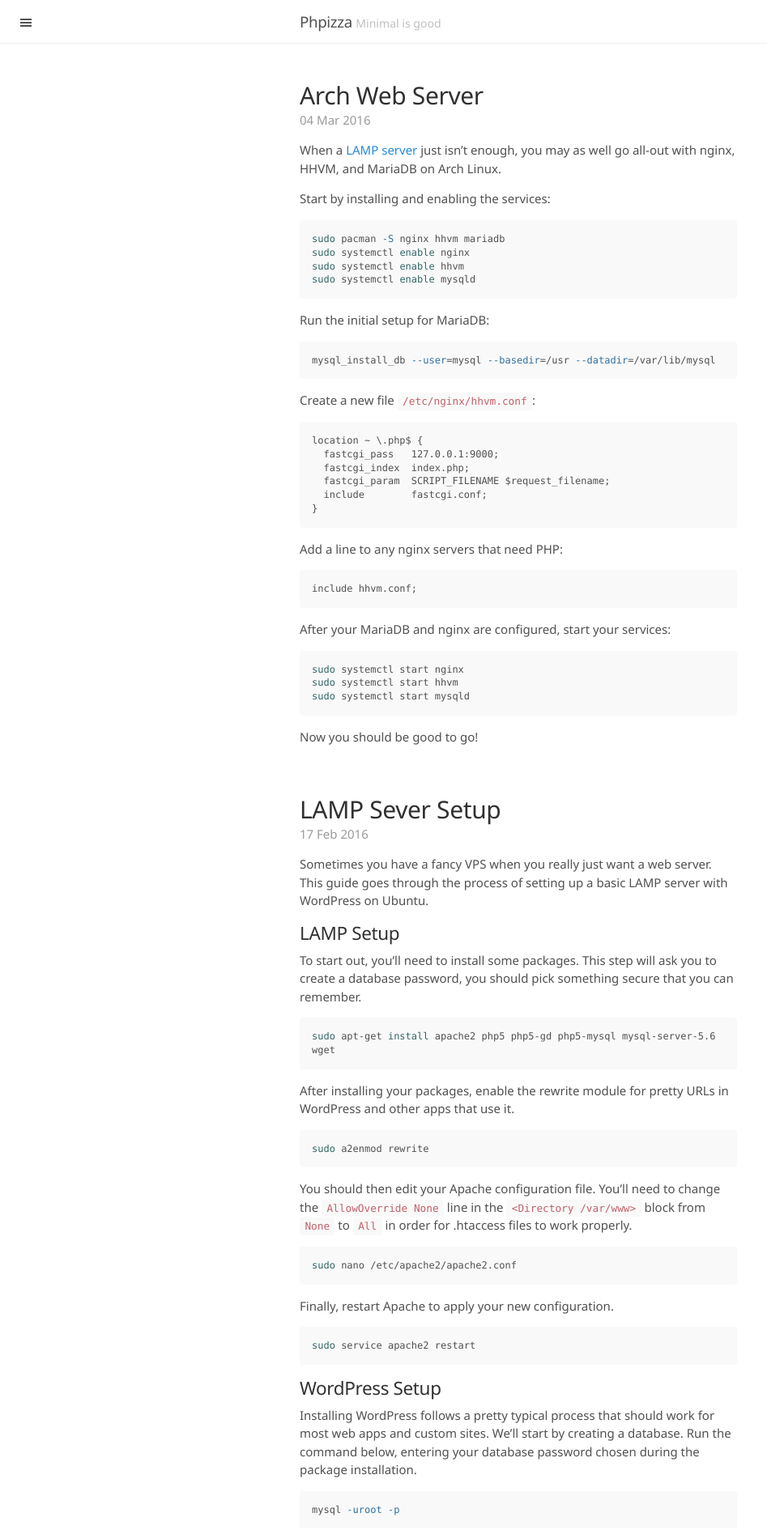
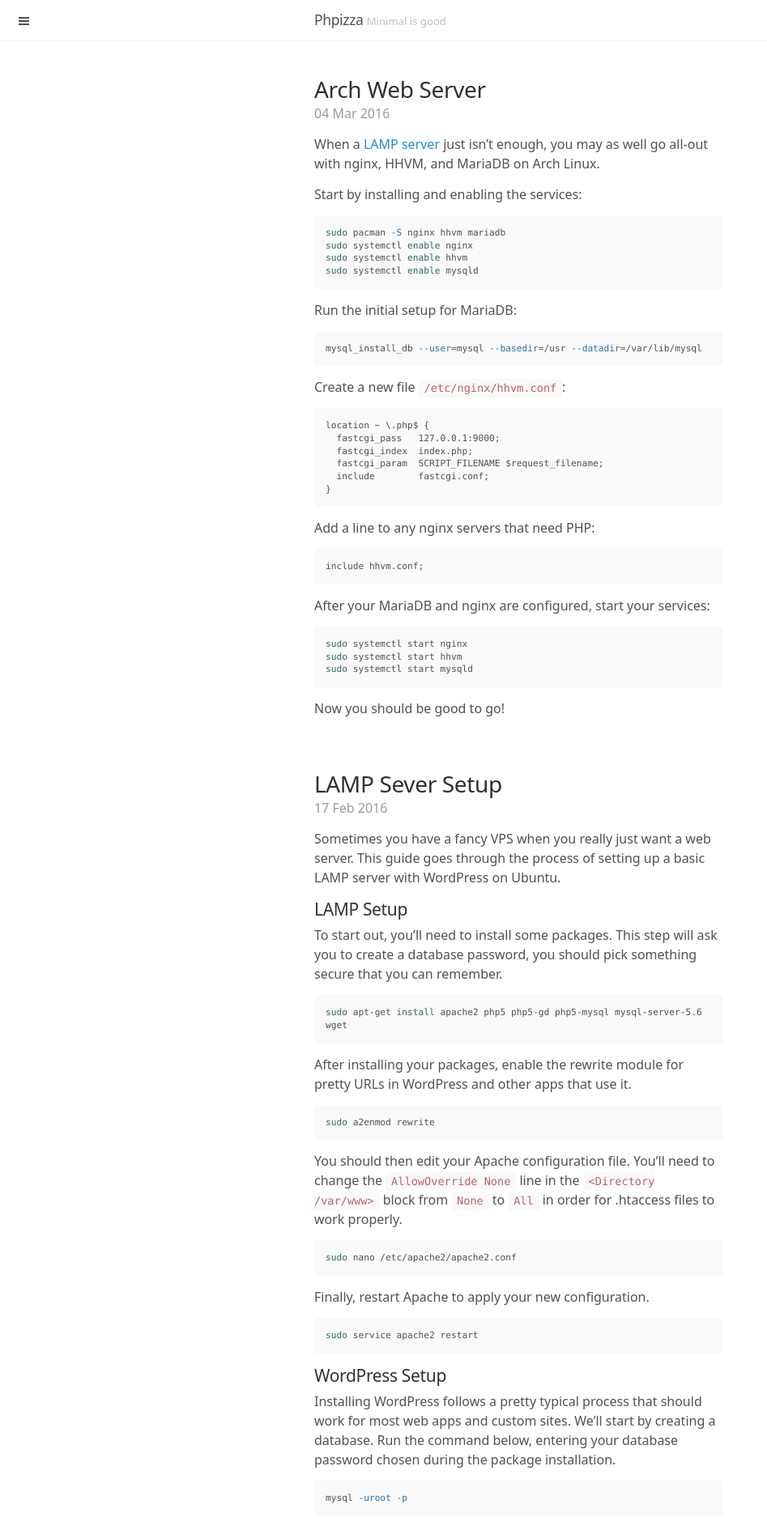
Before and after one commit to Alanaktion/alanaktion.github.io, a Jekyll site: the page built from index.html, in a window 1280 px wide. Shown: the top 1890 px of the page at 81% size, without its empty margins (0-947 px from the left). Built offline with Jekyll 4.4.1, drawn with Linux system fonts in a browser that asks for light colours; some web fonts are replaced; the list of posts is cut into pages by our own code.

Commit message:
New font stack woo

```diff
--- a/_includes/head.html
+++ b/_includes/head.html
@@ -24,8 +24,7 @@
   <link rel="alternate stylesheet" href="{{ site.baseurl }}public/css/lanyon-theme-sr.css">
   <link rel="alternate stylesheet" href="{{ site.baseurl }}public/css/lanyon-dark.css">
   <link rel="stylesheet" href="{{ site.baseurl }}public/css/style.css">
-  <!-- <link rel="stylesheet" href="https://fonts.googleapis.com/css?family=PT+Serif:400,400italic,700%7CPT+Sans:400"> -->
-  <link rel="stylesheet" type="text/css" href="//fonts.googleapis.com/css?family=Noto+Sans:400,400italic,700">
+  <link rel="stylesheet" type="text/css" href="//fonts.googleapis.com/css?family=Droid+Sans:400,400italic,700">
 
   <!-- Icons -->
   <link rel="apple-touch-icon-precomposed" sizes="144x144" href="{{ site.baseurl }}public/apple-touch-icon-precomposed.png">
--- a/public/css/style.css
+++ b/public/css/style.css
@@ -5,17 +5,13 @@
   font-size: 14px;
 }
 @media (min-width: 38em) {
-  html {
-    font-size: 15px;
+  body {
+    font-size: 1.1429em;
   }
 }
-@media (min-width: 30em) {
-  .sidebar {
-    font-size: .8rem;
-  }
-}
+
 html, h1, h2, h3, h4, h5, h6, .sidebar {
-  font-family: "Noto Sans", sans-serif;
+  font-family: "Noto Sans", "Droid Sans", "Liberation Sans", sans-serif;
 }
 
 ul > li > ul {
@@ -23,8 +19,16 @@
 }
 
 /* Override some responsive changes */
+.sidebar {
+  font-size: .8rem;
+}
+@media (min-width: 30em)
+  .sidebar {
+    font-size: .75rem;
+  }
+}
 .container {
-  max-width: 38rem;
+  max-width: 48rem;
 }
 .sidebar-toggle:before {
   padding-bottom: .15rem;
```
